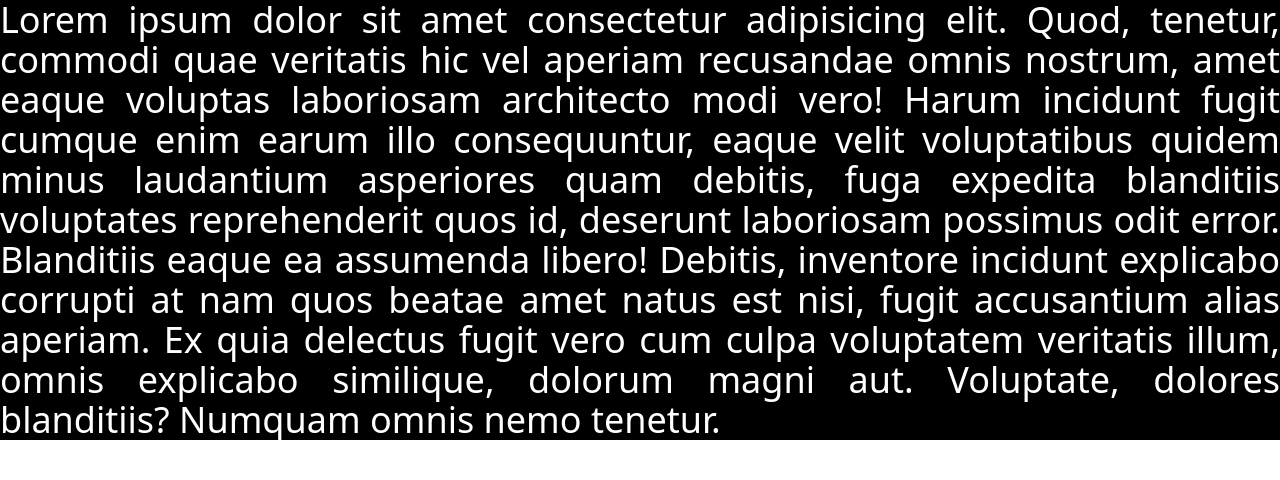
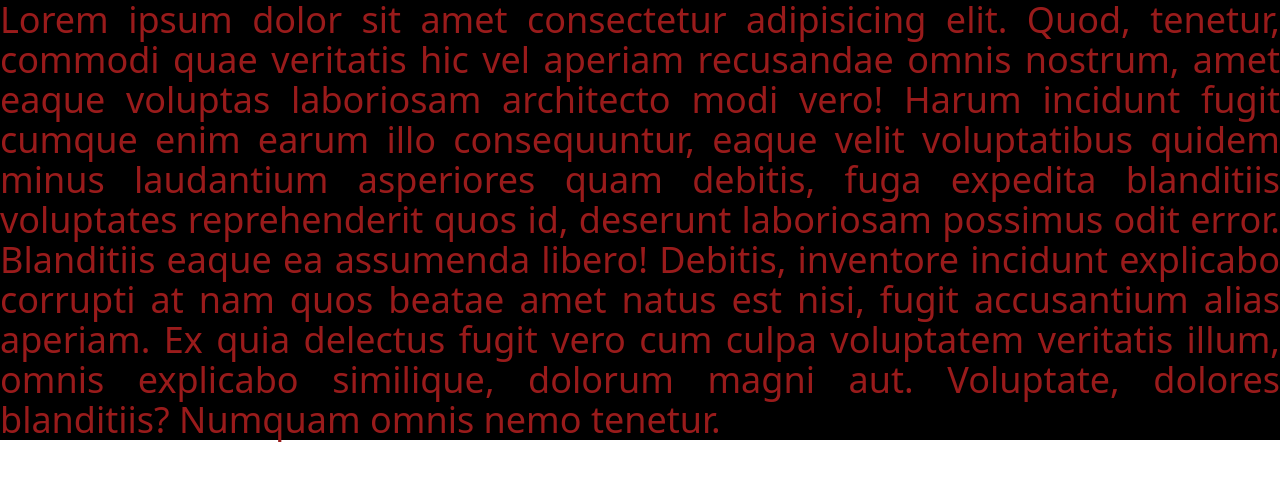
Before and after one commit to MKrisnandaVS/cobacoba, a website: page src/index.html in a window 1280 px wide. Drawn offline with nearby package versions, Linux system fonts and the light colour scheme; files that its build step writes are made by us from their sources.

Commit message:
bismillah

```diff
--- a/src/index.html
+++ b/src/index.html
@@ -13,7 +13,7 @@
 </head>
 
 <body>
-  <h1 class="text-white bg-black text-4xl text-justify">Lorem ipsum dolor sit amet consectetur adipisicing elit. Quod,
+  <h1 class="text-red-800 bg-black text-4xl text-justify">Lorem ipsum dolor sit amet consectetur adipisicing elit. Quod,
     tenetur,
     commodi quae veritatis hic vel aperiam recusandae omnis nostrum, amet eaque voluptas laboriosam architecto modi
     vero! Harum incidunt fugit cumque enim earum illo consequuntur, eaque velit voluptatibus quidem minus laudantium
```
Also changed, not shown: package.json (+20 -1 lines), src/dist/output.css.
